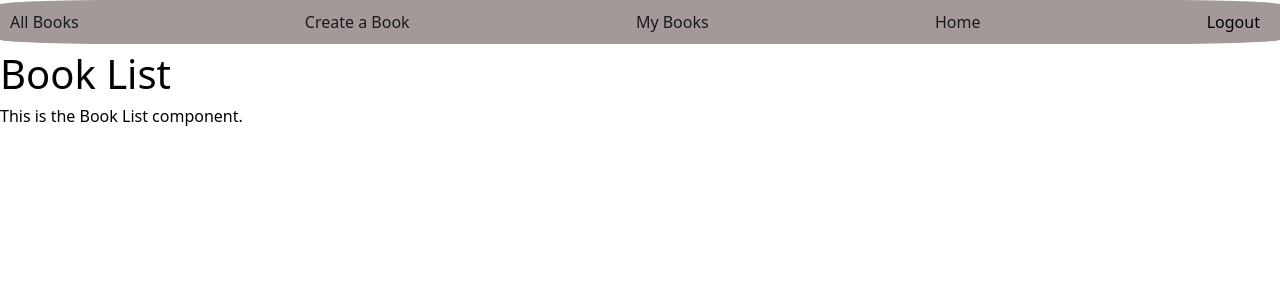
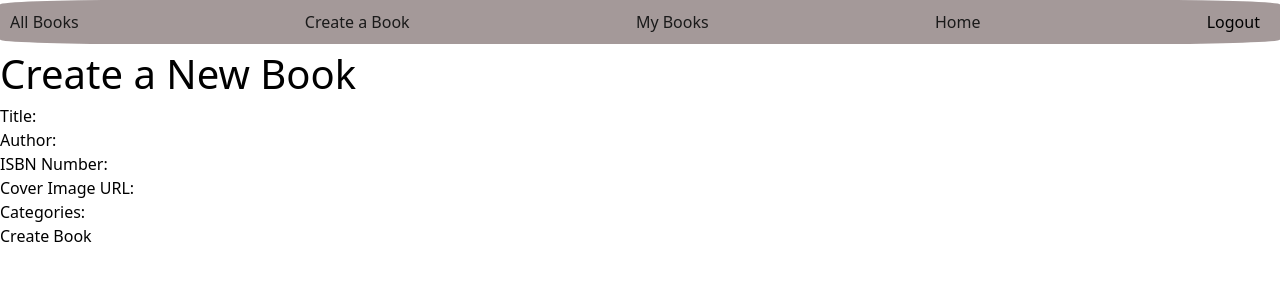
Before and after one commit to Daniel-Bennett777/Readers-Digest-Client, a React (Vite) app: page /createbook in a window 1280 px wide. Shown: the top 300 px of the page. Built offline with nearby package versions, Linux system fonts and the light colour scheme; sample sign-in values are in the browser's storage.

Commit message:
added BookForm

```diff
--- a/src/components/BookForm.jsx
+++ b/src/components/BookForm.jsx
@@ -1,10 +1,78 @@
-import React from 'react';
+import React, { useState } from 'react';
 
 export const BookForm = () => {
+  const [formData, setFormData] = useState({
+    title: '',
+    author: '',
+    isbnNumber: '',
+    coverImage: '',
+    categories: [],
+  });
+
+  const handleChange = (e) => {
+    const { name, value } = e.target;
+    setFormData((prevData) => ({
+      ...prevData,
+      [name]: value,
+    }));
+  };
+
+  const handleSubmit = (e) => {
+    e.preventDefault();
+    // Send a request to your backend to create a new book using formData
+    // You can use fetch or axios for this.
+
+    // Example using fetch:
+    fetch('http://localhost:8000/books/', {
+      method: 'POST',
+      headers: {
+        'Content-Type': 'application/json',
+        Authorization: `Token ${JSON.parse(localStorage.getItem('reader_token')).token}`,
+      },
+      body: JSON.stringify(formData),
+    })
+      .then((response) => response.json())
+      .then((data) => {
+        console.log('Book created successfully:', data);
+        // Optionally, redirect to the book list or individual book page
+      })
+      .catch((error) => {
+        console.error('Error creating book:', error);
+      });
+  };
+
   return (
     <div>
-      <h1>Book List</h1>
-      <p>This is the Book List component.</p>
+      <h1>Create a New Book</h1>
+      <form onSubmit={handleSubmit}>
+        <label>
+          Title:
+          <input type="text" name="title" value={formData.title} onChange={handleChange} />
+        </label>
+        <br />
+        <label>
+          Author:
+          <input type="text" name="author" value={formData.author} onChange={handleChange} />
+        </label>
+        <br />
+        <label>
+          ISBN Number:
+          <input type="text" name="isbnNumber" value={formData.isbnNumber} onChange={handleChange} />
+        </label>
+        <br />
+        <label>
+          Cover Image URL:
+          <input type="text" name="coverImage" value={formData.coverImage} onChange={handleChange} />
+        </label>
+        <br />
+        {/* Add category selection (you might use checkboxes, a dropdown, etc.) */}
+        <label>
+          Categories:
+          <input type="text" name="categories" value={formData.categories} onChange={handleChange} />
+        </label>
+        <br />
+        <button type="submit">Create Book</button>
+      </form>
     </div>
   );
 };
```
